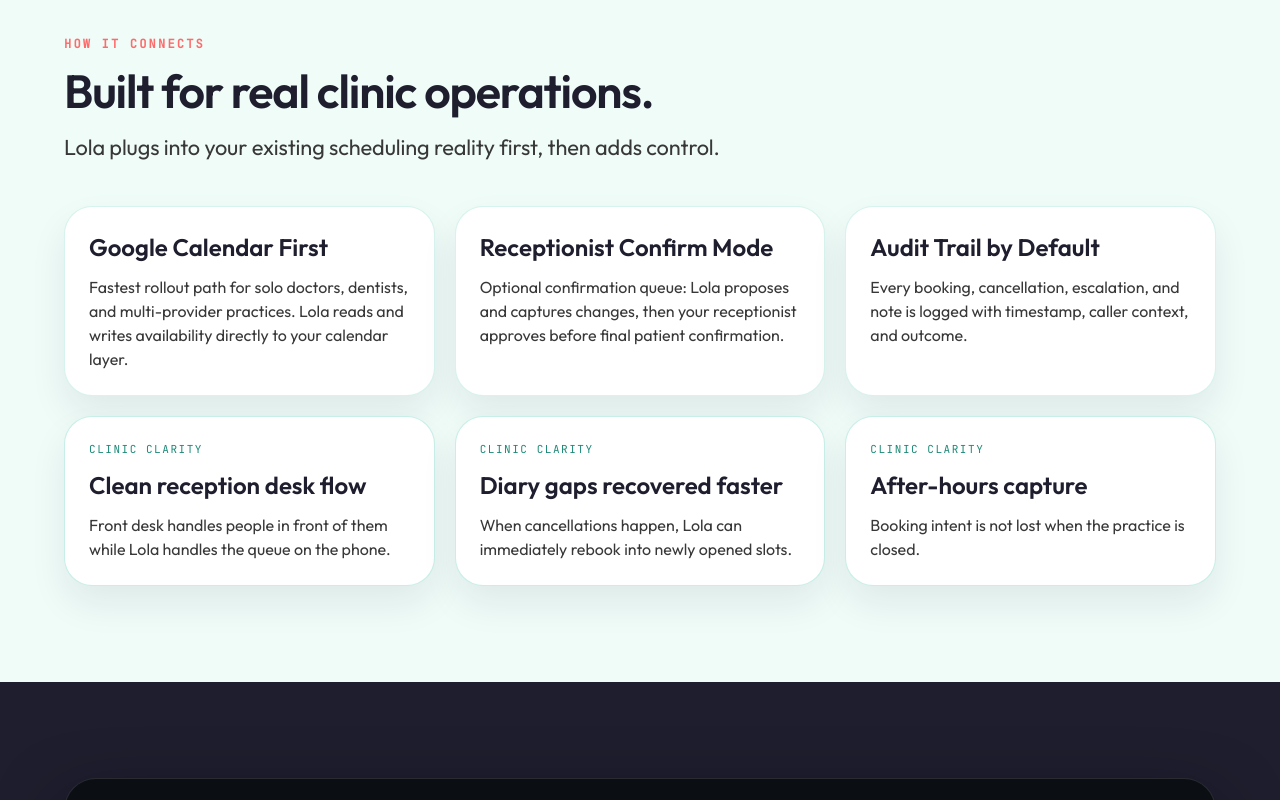
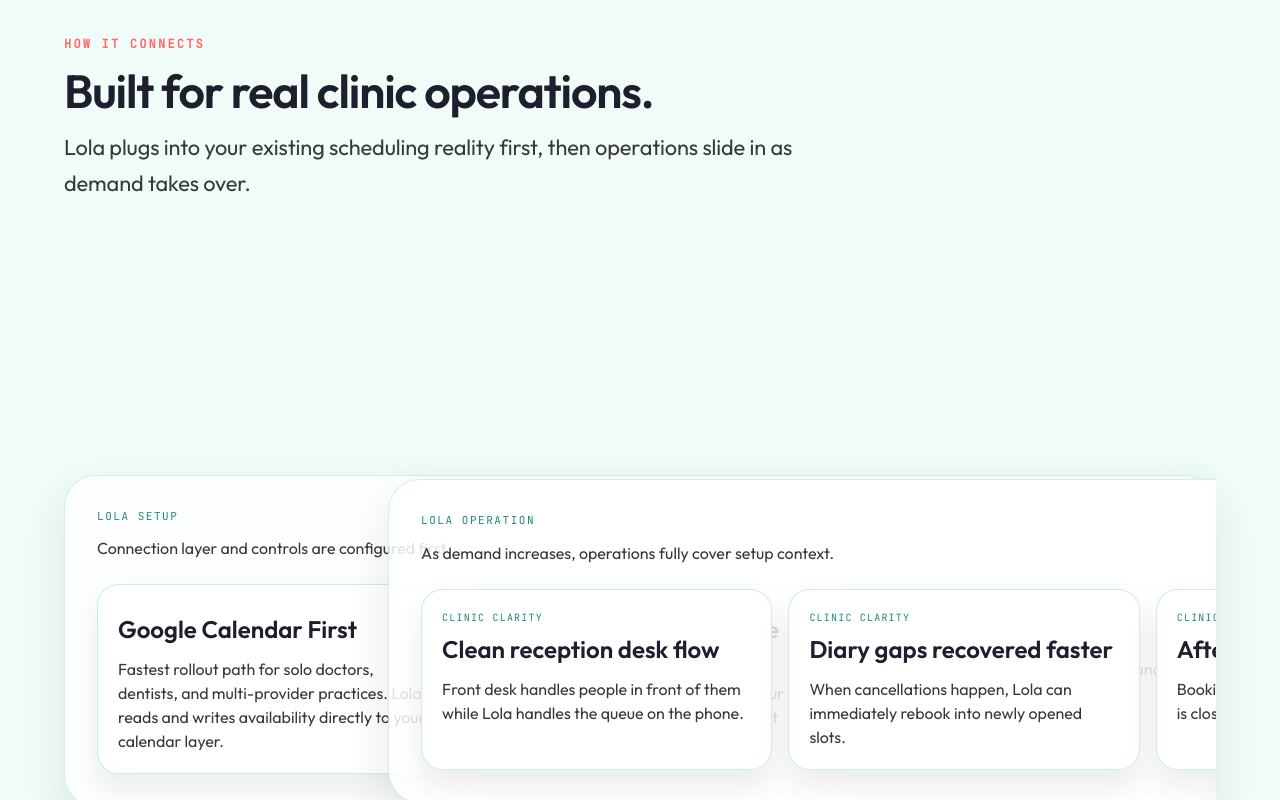
Before and after one commit to iainmacr77/r3worked-website, a Next.js app: page /medical in a window 1280 px wide. Shown: the part 2080-2880 px from the top of the page. Built offline with nearby package versions, Linux system fonts and the light colour scheme.

Commit message:
medical: right-slide overlay + new medical components

```diff
--- a/src/app/medical/page.tsx
+++ b/src/app/medical/page.tsx
@@ -2,6 +2,7 @@
 import { Footer } from "@/components/ui/Footer";
 import { Navbar } from "@/components/ui/Navbar";
 import { SectionHeading } from "@/components/typography/SectionHeading";
+import { RightSlideOverlayPair } from "@/components/medical/RightSlideOverlayPair";
 
 const CLINIC_PAIN_POINTS = [
   "Peak-hour phone pileups while reception is checking in patients",
@@ -30,6 +31,24 @@
   {
     title: "Audit Trail by Default",
     body: "Every booking, cancellation, escalation, and note is logged with timestamp, caller context, and outcome.",
+  },
+];
+
+const CLINIC_CLARITY = [
+  {
+    badge: "Clinic clarity",
+    title: "Clean reception desk flow",
+    body: "Front desk handles people in front of them while Lola handles the queue on the phone.",
+  },
+  {
+    badge: "Clinic clarity",
+    title: "Diary gaps recovered faster",
+    body: "When cancellations happen, Lola can immediately rebook into newly opened slots.",
+  },
+  {
+    badge: "Clinic clarity",
+    title: "After-hours capture",
+    body: "Booking intent is not lost when the practice is closed.",
   },
 ];
 
@@ -154,54 +173,12 @@
 
 function ConnectSection() {
   return (
-    <section id="connect" className="section-offset w-full bg-medical-soft-blue px-6 py-20 md:px-16 md:py-24">
-      <div className="mx-auto w-full max-w-7xl">
-        <SectionHeading
-          eyebrow="HOW IT CONNECTS"
-          title="Built for real clinic operations."
-          subtitle="Lola plugs into your existing scheduling reality first, then adds control."
-          titleClassName="type-h2"
-        />
-        <div className="mt-10 grid grid-cols-1 gap-5 lg:grid-cols-3">
-          {CONNECT_FLOW.map((step) => (
-            <article
-              key={step.title}
-              className="rounded-[1.75rem] border border-[#8addcc]/35 bg-white p-6 shadow-[0_18px_36px_rgba(30,30,46,0.08)]"
-            >
-              <h3 className="font-outfit text-2xl font-semibold text-ink">{step.title}</h3>
-              <p className="mt-3 text-charcoal">{step.body}</p>
-            </article>
-          ))}
-        </div>
-        <div className="mt-5 grid w-full grid-cols-1 gap-5 lg:grid-cols-3">
-          {[
-            {
-              title: "Clean reception desk flow",
-              body: "Front desk handles people in front of them while Lola handles the queue on the phone.",
-            },
-            {
-              title: "Diary gaps recovered faster",
-              body: "When cancellations happen, Lola can immediately rebook into newly opened slots.",
-            },
-            {
-              title: "After-hours capture",
-              body: "Booking intent is not lost when the practice is closed.",
-            },
-          ].map((item) => (
-            <article
-              key={item.title}
-              className="rounded-[1.75rem] border border-[#83dcca]/45 bg-white p-6 shadow-[0_18px_36px_rgba(30,30,46,0.08)]"
-            >
-              <p className="font-jetbrains text-[11px] uppercase tracking-[0.14em] text-[#1e8a78]">
-                Clinic clarity
-              </p>
-              <h3 className="mt-3 font-outfit text-2xl font-semibold text-ink">{item.title}</h3>
-              <p className="mt-3 text-charcoal">{item.body}</p>
-            </article>
-          ))}
-        </div>
-      </div>
-    </section>
+    <RightSlideOverlayPair
+      heading="Built for real clinic operations."
+      subheading="Lola plugs into your existing scheduling reality first, then operations slide in as demand takes over."
+      setupCards={CONNECT_FLOW}
+      operationCards={CLINIC_CLARITY}
+    />
   );
 }
 
--- /dev/null
+++ b/src/components/medical/RightSlideOverlayPair.tsx
@@ -0,0 +1,117 @@
+"use client";
+
+import { useRef } from "react";
+import { motion, useReducedMotion, useScroll, useSpring, useTransform } from "framer-motion";
+import { SectionHeading } from "@/components/typography/SectionHeading";
+
+type OverlayCard = {
+  title: string;
+  body: string;
+  badge?: string;
+};
+
+function OverlayPanel({
+  title,
+  subtitle,
+  cards,
+}: {
+  title: string;
+  subtitle: string;
+  cards: OverlayCard[];
+}) {
+  return (
+    <article className="w-full rounded-[2rem] border border-[#8addcc]/40 bg-white/85 p-6 shadow-[0_20px_44px_rgba(30,30,46,0.1)] md:p-8">
+      <p className="font-jetbrains text-[11px] uppercase tracking-[0.14em] text-[#1e8a78]">{title}</p>
+      <p className="mt-3 max-w-[62ch] text-charcoal">{subtitle}</p>
+      <div className="mt-6 grid grid-cols-1 gap-4 lg:grid-cols-3">
+        {cards.map((card) => (
+          <div
+            key={card.title}
+            className="rounded-[1.35rem] border border-[#83dcca]/45 bg-white p-5 shadow-[0_16px_30px_rgba(30,30,46,0.08)]"
+          >
+            {card.badge ? (
+              <p className="font-jetbrains text-[10px] uppercase tracking-[0.12em] text-[#1e8a78]">
+                {card.badge}
+              </p>
+            ) : null}
+            <h3 className="mt-2 font-outfit text-2xl font-semibold text-ink">{card.title}</h3>
+            <p className="mt-3 text-charcoal">{card.body}</p>
+          </div>
+        ))}
+      </div>
+    </article>
+  );
+}
+
+export function RightSlideOverlayPair({
+  heading,
+  subheading,
+  setupCards,
+  operationCards,
+}: {
+  heading: string;
+  subheading: string;
+  setupCards: OverlayCard[];
+  operationCards: OverlayCard[];
+}) {
+  const stackRef = useRef<HTMLDivElement>(null);
+  const prefersReducedMotion = useReducedMotion();
+
+  const { scrollYProgress } = useScroll({
+    target: stackRef,
+    offset: ["start start", "end end"],
+  });
+
+  // Same core pattern as Restaurants framework stack: sticky full-screen layers with z-index.
+  // Medical variant changes the incoming panel motion to horizontal right->left coverage.
+  const targetX = useTransform(scrollYProgress, [0.14, 0.56], ["100%", "0%"]);
+  const smoothX = useSpring(targetX, { stiffness: 120, damping: 28, mass: 0.85 });
+
+  return (
+    <section id="connect" className="section-offset w-full bg-medical-soft-blue px-6 py-20 md:px-16 md:py-24">
+      <div className="mx-auto w-full max-w-7xl">
+        <SectionHeading
+          eyebrow="HOW IT CONNECTS"
+          title={heading}
+          subtitle={subheading}
+          titleClassName="type-h2"
+        />
+      </div>
+
+      <div ref={stackRef} className="relative mx-auto mt-10 hidden w-full max-w-7xl md:block min-h-[190svh]">
+        <div className="sticky top-0 z-10 flex h-[100svh] items-center py-6">
+          <OverlayPanel
+            title="Lola Setup"
+            subtitle="Connection layer and controls are configured first."
+            cards={setupCards}
+          />
+        </div>
+        <div className="-mt-[100svh] sticky top-0 z-20 flex h-[100svh] items-center overflow-hidden py-6">
+          <motion.div
+            style={prefersReducedMotion ? undefined : { x: smoothX }}
+            className="w-full"
+          >
+            <OverlayPanel
+              title="Lola Operation"
+              subtitle="As demand increases, operations fully cover setup context."
+              cards={operationCards}
+            />
+          </motion.div>
+        </div>
+      </div>
+
+      <div className="mx-auto mt-10 grid w-full max-w-7xl grid-cols-1 gap-5 md:hidden">
+        <OverlayPanel
+          title="Lola Setup"
+          subtitle="Connection layer and controls are configured first."
+          cards={setupCards}
+        />
+        <OverlayPanel
+          title="Lola Operation"
+          subtitle="Operations then take over as the dominant layer."
+          cards={operationCards}
+        />
+      </div>
+    </section>
+  );
+}
```
